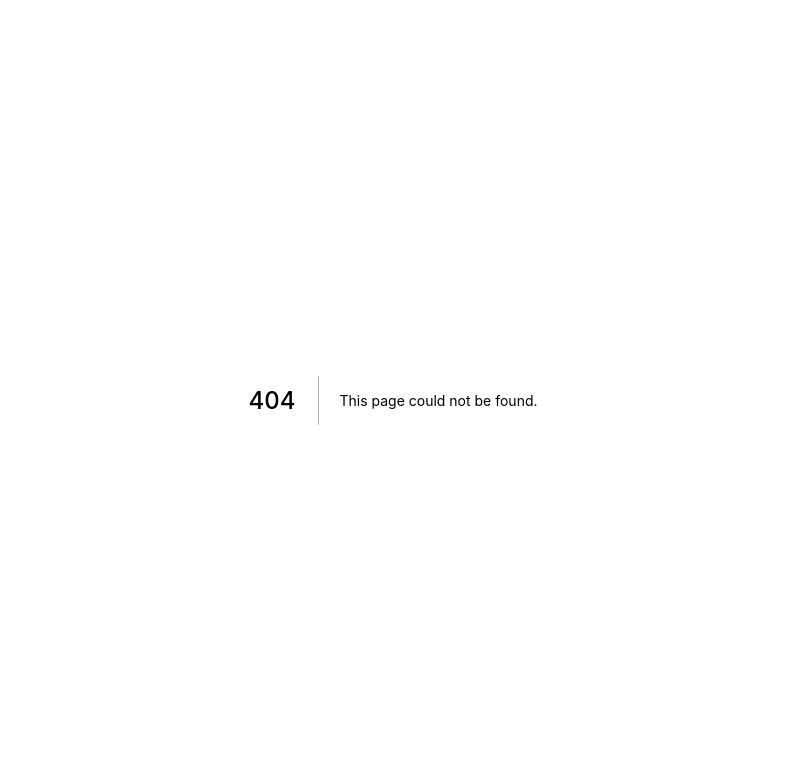
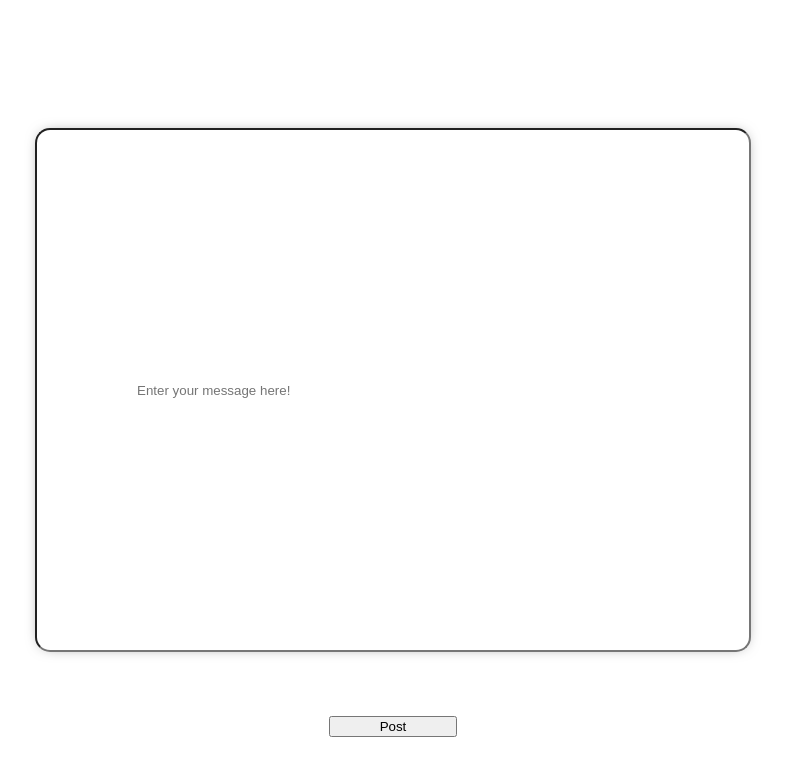
Before and after one commit to swarajpure/college-portal-frontend, a Next.js app: page /posts/create in a window 1280 px wide. Before the commit this address had no page. Shown: the top 776 px of the page, without its empty margins (247-1032 px from the left). Built offline with nearby package versions, Linux system fonts and the light colour scheme.

Commit message:
created /posts/create page and component

```diff
--- /dev/null
+++ b/components/createPost/index.js
@@ -0,0 +1,34 @@
+const CreatePost = () => {
+    return(
+        <div className='container'>
+            <input id='msgBody' type='text' placeholder='Enter your message here!'></input>
+            <button type='submit'>Post</button>
+            <style jsx>
+                {`
+                    .container {
+                        display: flex;
+                        justify-content: center;
+                        flex-direction: column;
+
+                    }
+
+                    #msgBody {
+                        width: 40%;
+                        margin: 10% auto 5% auto;
+                        height: 40vh;
+                        border-radius: 15px;
+                        box-shadow: 0 0 15px -7px rgba(0,0,0,.65);
+                        padding: 100px;
+                    }
+
+                    button {
+                        width: 10%;
+                        margin: 0 auto;
+                    }
+                `}
+            </style>
+        </div>
+    )
+}
+
+export default CreatePost
--- /dev/null
+++ b/pages/posts/create.js
@@ -0,0 +1,11 @@
+import CreatePost from '../../components/createPost'
+
+const createPostDiv = () => {
+    return(
+        <div>
+            <CreatePost />
+        </div>
+    )
+}
+
+export default createPostDiv
--- a/pages/posts.js
+++ b/pages/posts/index.js
@@ -1,5 +1,5 @@
-import Posts from '../components/posts'
-import postsData from '../mock/posts.json'
+import Posts from '../../components/posts'
+import postsData from '../../mock/posts.json'
 
 const displayPosts = () => {
     return (
```
